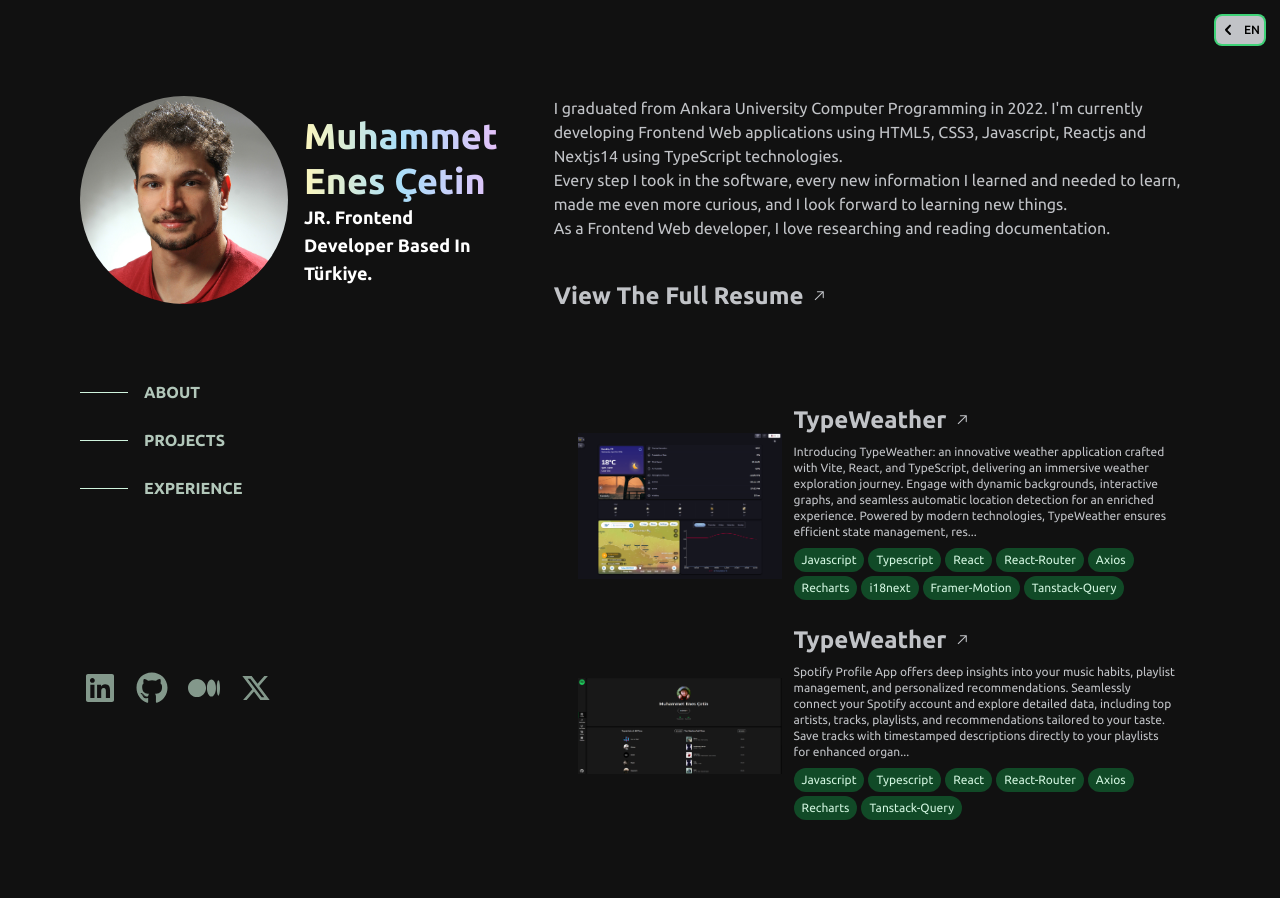
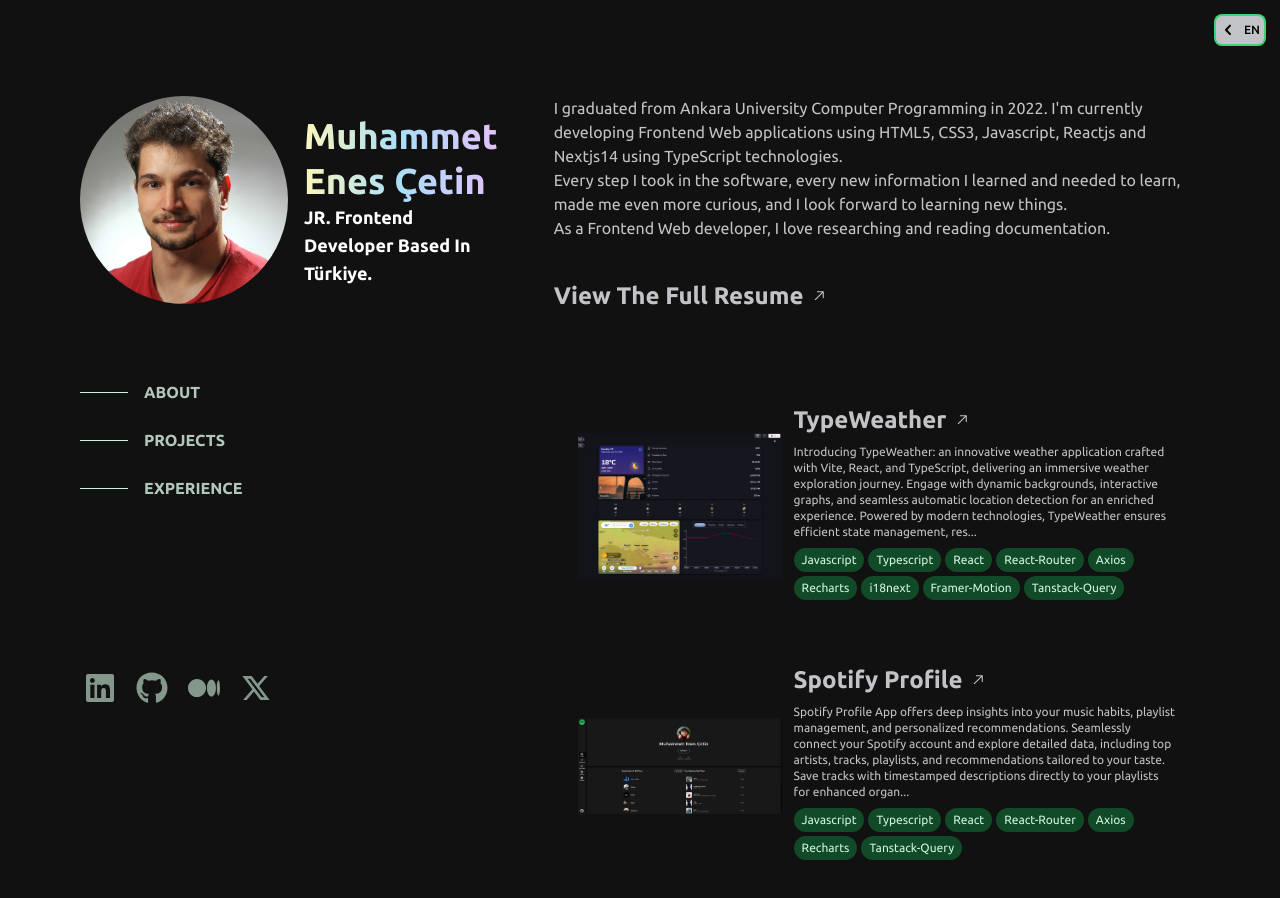
Before and after one commit to enesctnn/Portfolio, a React (Vite) app: page / in a window 1280 px wide. Shown: the top 898 px of the page. Built offline with nearby package versions, Linux system fonts and the light colour scheme.

Commit message:
refactored and added list structure on projects section.

```diff
--- a/src/components/projects/ProjectArticle.tsx
+++ b/src/components/projects/ProjectArticle.tsx
@@ -17,6 +17,7 @@
   date?: string;
   technologies?: string[];
 }) => (
+  <li className="h-full w-full">
     <HoverCard href={projectLink} role="listitem" className="gap-x-3">
       <div className="relative flex py-1 ">
         <img
@@ -57,4 +58,5 @@
         </div>
       </div>
     </HoverCard>
+  </li>
 );
--- a/src/components/projects/Projects.tsx
+++ b/src/components/projects/Projects.tsx
@@ -7,6 +7,7 @@
   const { t } = useTranslation(undefined, { keyPrefix: 'hero.navigation' });
   return (
     <Card locationName="projects" role="list" title={t('projects')}>
+      <ul className="space-y-10">
         {PROJECTS.map(project => (
           <ProjectArticle
             key={project.href}
@@ -17,6 +18,7 @@
             img={project.img}
           />
         ))}
+      </ul>
     </Card>
   );
 }
--- a/src/config/projects.ts
+++ b/src/config/projects.ts
@@ -36,7 +36,7 @@
     },
   },
   {
-    title: 'TypeWeather',
+    title: 'Spotify Profile',
     href: 'https://github.com/enesctnn/spotify-profile-app',
     description: {
       en: 'Spotify Profile App offers deep insights into your music habits, playlist management, and personalized recommendations. Seamlessly connect your Spotify account and explore detailed data, including top artists, tracks, playlists, and recommendations tailored to your taste. Save tracks with timestamped descriptions directly to your playlists for enhanced organization. Discover new music effortlessly. Open in Spotify to delve deeper into track, artist, user, or playlist info.',
```
Lines whose indentation alone changed are shown as unchanged.
